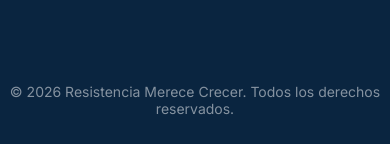
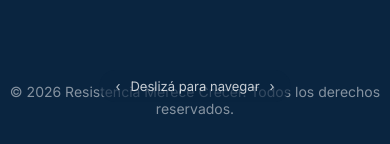
Before and after one commit to esqmarcelo/resistencia-merece-crecer, a React (Vite) app: page /contacto in a window 390 px wide. Shown: the part 722-866 px from the top of the page. Built offline with nearby package versions, Linux system fonts and the light colour scheme.

Commit message:
Se agrego efectos de cambios de pagia y un indicador de desplazamiento que sera visible solo en moviles

```diff
--- a/src/App.jsx
+++ b/src/App.jsx
@@ -1,4 +1,4 @@
-import { BrowserRouter, Routes, Route } from 'react-router-dom'
+import { BrowserRouter, Routes, Route, useLocation } from 'react-router-dom'
 import Header from './components/Header'
 import Footer from './components/Footer'
 import SwipeWrapper from './components/SwipeWrapper'
@@ -7,19 +7,31 @@ import QuienesSomos from './pages/QuienesSomos'
 import Galeria from './pages/Galeria'
 import Contacto from './pages/Contacto'
 
-function App() {
+function AppContent() {
+  const location = useLocation()
+
   return (
-    <BrowserRouter>
+    <>
       <Header />
       <SwipeWrapper>
+        <div className="page-content" key={location.pathname}>
           <Routes>
             <Route path="/" element={<Inicio />} />
             <Route path="/quienes-somos" element={<QuienesSomos />} />
             <Route path="/galeria" element={<Galeria />} />
             <Route path="/contacto" element={<Contacto />} />
           </Routes>
+        </div>
       </SwipeWrapper>
       <Footer />
+    </>
+  )
+}
+
+function App() {
+  return (
+    <BrowserRouter>
+      <AppContent />
     </BrowserRouter>
   )
 }
--- a/src/components/SwipeWrapper.jsx
+++ b/src/components/SwipeWrapper.jsx
@@ -24,6 +24,11 @@ function SwipeWrapper({ children }) {
   return (
     <div {...handlers} className="swipe-area">
       {children}
+      <div className="swipe-hint">
+        <span>‹</span>
+        <span>Deslizá para navegar</span>
+        <span>›</span>
+      </div>
     </div>
   )
 }
--- a/src/index.css
+++ b/src/index.css
@@ -399,6 +399,22 @@ h3 {
   height: 60px;
 }
 
+.page-content {
+  animation: fadeSlideIn 0.4s ease;
+}
+
+@keyframes fadeSlideIn {
+  from {
+    opacity: 0;
+    transform: translateX(15px);
+  }
+
+  to {
+    opacity: 1;
+    transform: translateX(0);
+  }
+}
+
 .galeria-section {
   padding-top: 40px;
   padding-bottom: 60px;
@@ -425,6 +441,41 @@ h3 {
 @media (max-width: 768px) {
   .galeria-grid {
     grid-template-columns: repeat(2, 1fr);
+  }
+}
+
+.swipe-hint {
+  display: none;
+}
+
+@media (max-width: 768px) {
+  .swipe-hint {
+    display: flex;
+    align-items: center;
+    justify-content: center;
+    gap: 10px;
+    position: fixed;
+    bottom: 20px;
+    left: 50%;
+    transform: translateX(-50%);
+    background-color: rgba(10, 37, 64, 0.85);
+    color: white;
+    padding: 8px 16px;
+    border-radius: 20px;
+    font-size: 13px;
+    z-index: 50;
+    animation: pulso 2s infinite;
+  }
+}
+
+@keyframes pulso {
+  0%,
+  100% {
+    opacity: 0.7;
+  }
+
+  50% {
+    opacity: 1;
   }
 }
 
```
Lines whose indentation alone changed are shown as unchanged.
